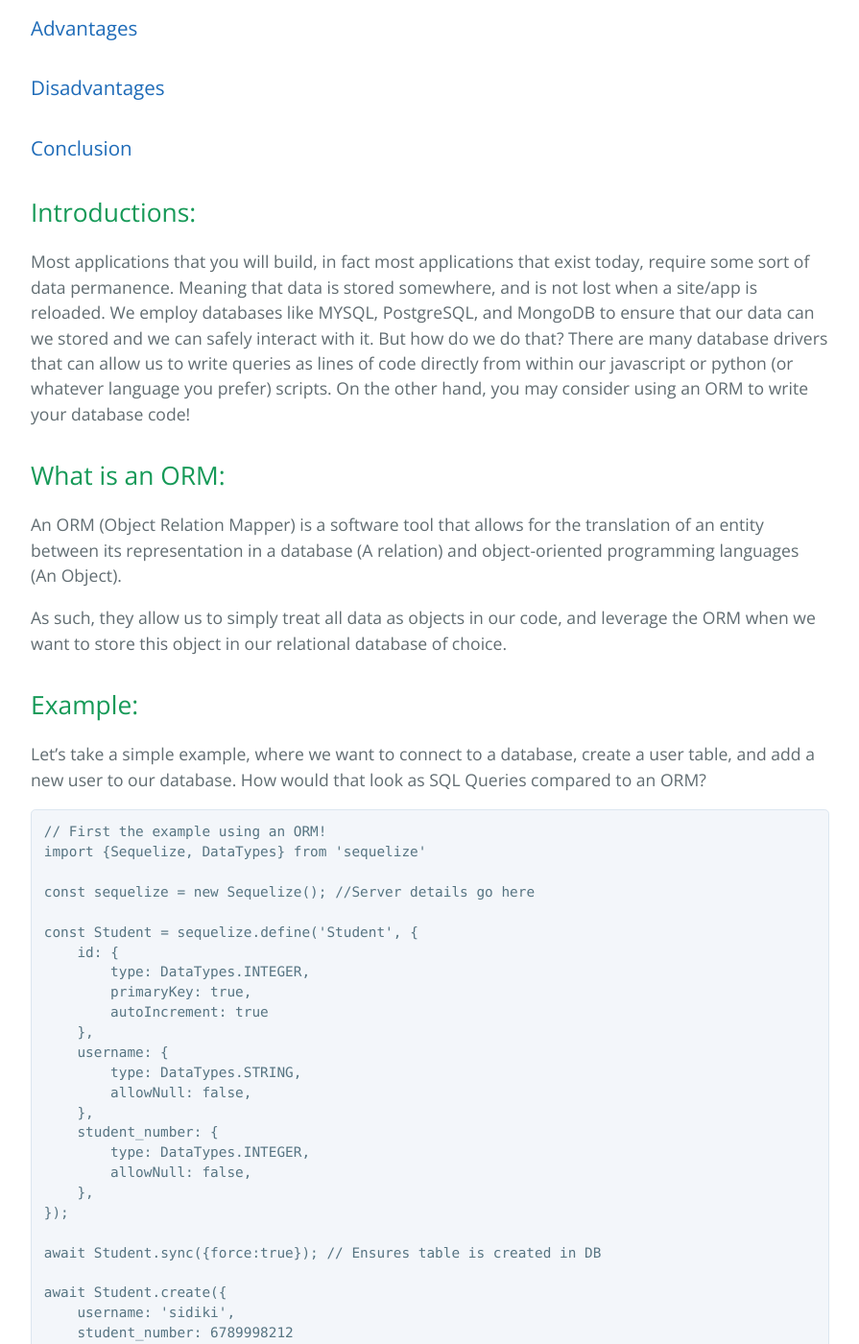
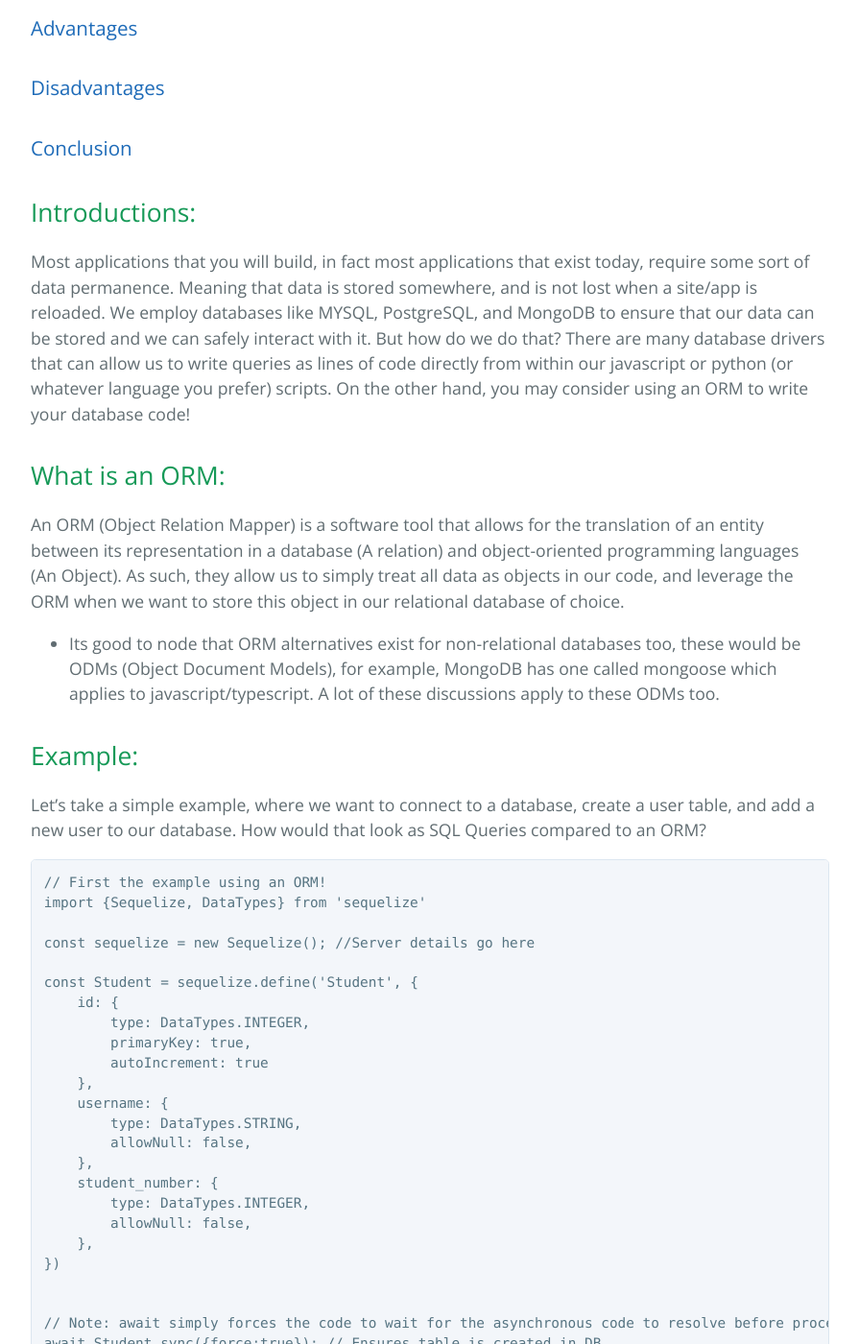
Before and after one commit to learning-software-engineering/learning-software-engineering.github.io, a Jekyll site: the page built from Topics/Tech_Stacks/ORM.md, in a window 1280 px wide and 1400 px high, scrolled down 732 px. Shown: the whole window at 96% size, without its empty margins (192-1087 px from the left). Built offline with Jekyll 4.4.1, drawn with Linux system fonts in a browser that asks for light colours; our own code applies the rules of GitHub Pages for plain Markdown files; some of the changed text lies outside the part shown.

Commit message:
updated orm text in line with comments

````diff
--- a/Topics/Tech_Stacks/ORM.md
+++ b/Topics/Tech_Stacks/ORM.md
@@ -10,14 +10,14 @@
 ### [Conclusion](#conclusion-1)
 
 ## Introductions:
-Most applications that you will build, in fact most applications that exist today, require some sort of data permanence. Meaning that data is stored somewhere, and is not lost when a site/app is reloaded. We employ databases like MYSQL, PostgreSQL, and MongoDB to ensure that our data can we stored and we can safely interact with it. But how do we do that? There are many database drivers that can allow us to write queries as lines of code directly from within our javascript or python (or whatever language you prefer) scripts. On the other hand, you may consider using an ORM to write your database code!
+Most applications that you will build, in fact most applications that exist today, require some sort of data permanence. Meaning that data is stored somewhere, and is not lost when a site/app is reloaded. We employ databases like MYSQL, PostgreSQL, and MongoDB to ensure that our data can be stored and we can safely interact with it. But how do we do that? There are many database drivers that can allow us to write queries as lines of code directly from within our javascript or python (or whatever language you prefer) scripts. On the other hand, you may consider using an ORM to write your database code!
 
 
 ## What is an ORM:
 
-An ORM (Object Relation Mapper) is a software tool that allows for the translation of an entity between its representation in a database (A relation) and object-oriented programming languages (An Object).
+An ORM (Object Relation Mapper) is a software tool that allows for the translation of an entity between its representation in a database (A relation) and object-oriented programming languages (An Object). As such, they allow us to simply treat all data as objects in our code, and leverage the ORM when we want to store this object in our relational database of choice.
 
-As such, they allow us to simply treat all data as objects in our code, and leverage the ORM when we want to store this object in our relational database of choice.
+- Its good to node that ORM alternatives exist for non-relational databases too, these would be ODMs (Object Document Models), for example, MongoDB has one called mongoose which applies to javascript/typescript. A lot of these discussions apply to these ODMs too.
 
 ## Example:
 Let's take a simple example, where we want to connect to a database, create a user table, and add a new user to our database. How would that look as SQL Queries compared to an ORM?
@@ -42,8 +42,10 @@
         type: DataTypes.INTEGER,
         allowNull: false,
     },
-});
+})
 
+
+// Note: await simply forces the code to wait for the asynchronous code to resolve before proceeding, such as syncing to the database.
 await Student.sync({force:true}); // Ensures table is created in DB
 
 await Student.create({
@@ -68,7 +70,7 @@
         student_number integer
     );
     ```
-);
+)
 
 const student_username = "sidiki"
 const student_number = 6789998212
@@ -83,14 +85,6 @@
 await client.end()
 
 ```
-<!--
-<p align="center">
-      <img  src="https://github.com/learning-software-engineering/learning-software-engineering.github.io/assets/95612717/b6111831-1240-42f2-868f-76a08647c1db" width="80%" height="50%" display="block">
-</p>
-<p align="center">
-      <img src="https://github.com/learning-software-engineering/learning-software-engineering.github.io/assets/95612717/0faaecfe-2acd-48cc-a5c3-90b89f8833d0" width="80%" height="50%" display="block">
-</p>
--->
 
 These screenshots use the following packages for the ORM and raw SQL usage examples, respectively:
 1. https://sequelize.org/
@@ -121,7 +115,7 @@
 ### Disadvantages:
 
 1. **Performance**: \
-The layer of abstraction added by the ORMS also adds another layer of complexity and reduction in performance. Well-written SQL code performs much better than an ORM- this of course will scale with the size of an app.
+The layer of abstraction added by the ORMS also adds another layer of complexity and reduction in performance. Well-written SQL code performs much better than an ORM- this of course will scale with the size of an app (by performance we mean how quickly queries execute and return).
 
 2. **Learning an ORM**: \
 It is likely that you the reader probably know how to write SQL code, but what about Sequelize specifically? Learning an ORM (its syntax, conventions, and underlying intricacies) for projects adds additional prerequisite learning and can delay development
````
